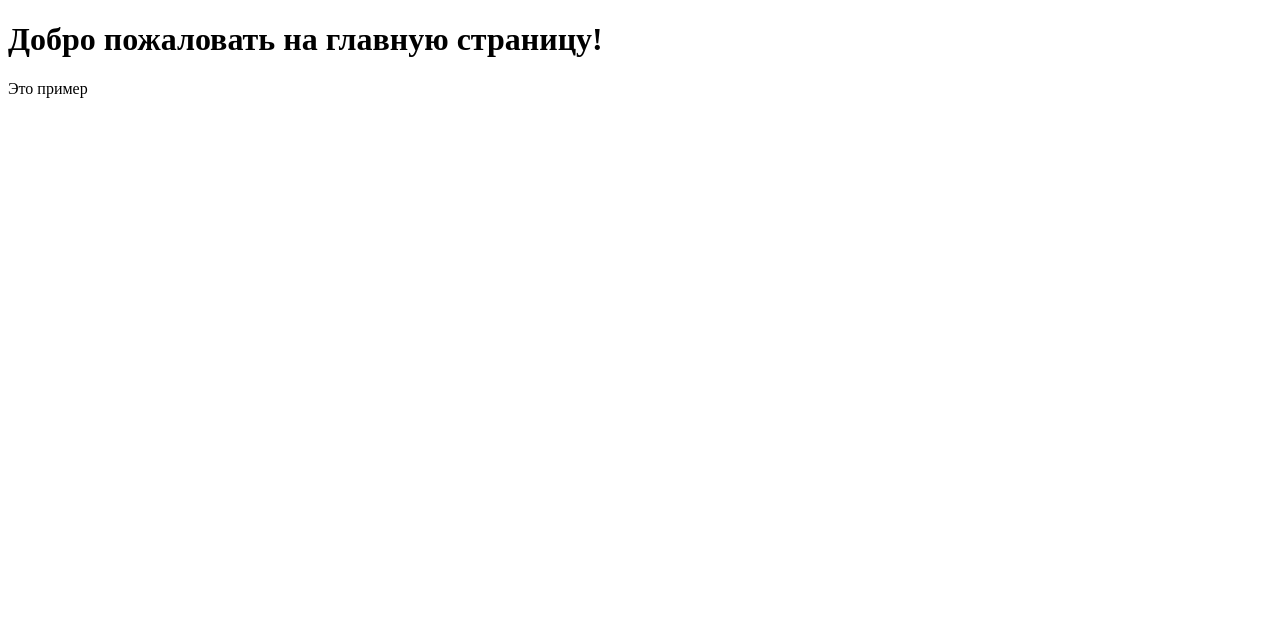
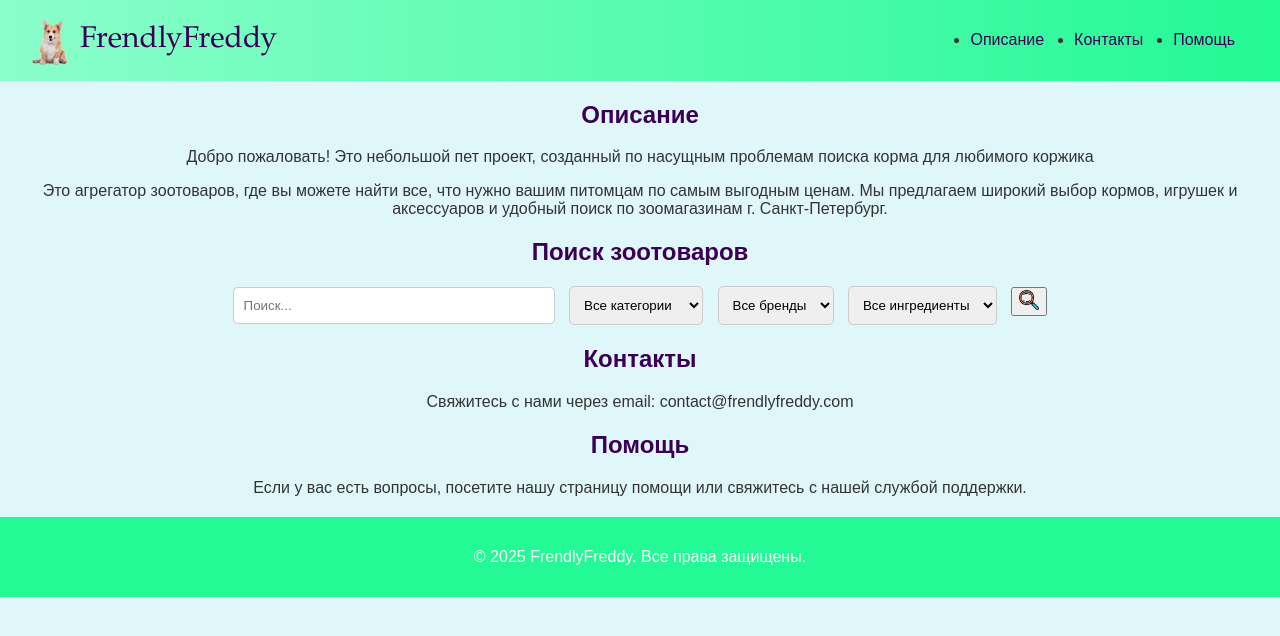
Before and after one commit to Elizabeth-Lukina/FrendlyFreddy_new, a Django app: page / in a window 1280 px wide. Shown: the top 636 px of the page. Run offline with Django 4.2, Linux system fonts and the light colour scheme.

Commit message:
edit main template

```diff
--- a/mysite/mysite/settings.py
+++ b/mysite/mysite/settings.py
@@ -116,7 +116,7 @@ USE_TZ = True
 # https://docs.djangoproject.com/en/4.2/howto/static-files/
 
 STATIC_URL = 'static/'
-
+STATICFILES_DIRS = [os.path.join(BASE_DIR, 'static')]
 # Default primary key field type
 # https://docs.djangoproject.com/en/4.2/ref/settings/#default-auto-field
 
--- /dev/null
+++ b/mysite/static/polls/styles.css
@@ -0,0 +1,107 @@
+body {
+    font-family: Arial, sans-serif;
+    margin: 0;
+    padding: 0;
+    background-color: #e0f7fa; /* Например, светлый небесно-голубой цвет */
+    color: #333;
+}
+
+header {
+    display: flex;
+    justify-content: space-between;
+    align-items: center;
+    background: linear-gradient(to right, #7cffc2d8, #23f995);
+    padding: 15px 30px;
+}
+
+.logo {
+    display: flex;
+    align-items: center;
+    font-size: 30px;
+    color: #3b0056;
+    font-family: 'Garamond', 'Brush Script MT', cursive;
+}
+
+.logo-image {
+    width: 40px;
+    margin-right: 10px;
+}
+
+.nav-menu {
+    display: flex;
+}
+
+.nav-menu li {
+    margin: 0 15px;
+}
+
+.nav-menu a {
+    text-decoration: none;
+    color: #3b0056;
+    transition: color 0.3s;
+}
+
+.nav-menu a:hover {
+    color: #6aff8d;
+}
+
+.menu-toggle {
+    display: none; /* Скрываем, если не нужно */
+    cursor: pointer;
+}
+
+h1, h2 {
+    color: #3b0056;
+    text-align: center;
+}
+
+#search {
+    margin: 20px 0;
+    text-align: center;
+}
+
+.search-container input {
+    padding: 15px; /* Увеличиваем отступы */
+    border: 1px solid #ccc;
+    border-radius: 5px;
+    margin-right: 10px;
+    width: 300px; /* Увеличиваем ширину строки поиска */
+}
+
+.search-container input {
+    padding: 10px;
+    border: 1px solid #ccc;
+    border-radius: 5px;
+    margin-right: 10px;
+}
+
+.search-container select {
+    padding: 10px;
+    border: 1px solid #ccc;
+    border-radius: 5px;
+    margin-right: 10px;
+}
+
+.search-button {
+    background-color: #8aff6a;
+    border: none;
+    border-radius: 5px;
+    cursor: pointer;
+    padding: 10px 15px;
+}
+
+.search-icon {
+    width: 20px; /* Установите размер иконки лупы */
+}
+
+.centered-section {
+    text-align: center;
+    margin: 20px 0;
+}
+
+footer {
+    text-align: center;
+    padding: 15px;
+    background: #23f995;
+    color: white;
+}
--- a/mysite/templates/polls/main_page.html
+++ b/mysite/templates/polls/main_page.html
@@ -1,11 +1,72 @@
+{% load static %}
+
 <!DOCTYPE html>
-<html lang="en">
+<html lang="ru">
 <head>
     <meta charset="UTF-8">
+    <meta name="viewport" content="width=device-width, initial-scale=1.0">
     <title>FrendlyFreddy</title>
+    <link rel="stylesheet" href="{% static 'polls/styles.css' %}">
 </head>
 <body>
-       <h1>Добро пожаловать на главную страницу!</h1>
-       <p>Это пример </p>
-   </body>
-   </html>
+    <header>
+        <div class="logo">
+            <img src="{% static 'polls/img/корги.png'%}" alt="Коржик" class="logo-image"> FrendlyFreddy
+        </div>
+        <nav>
+            <div class="menu-toggle">&#9776;</div>
+            <ul class="nav-menu">
+                <li><a href="#description">Описание</a></li>
+                <li><a href="#contacts">Контакты</a></li>
+                <li><a href="#help">Помощь</a></li>
+            </ul>
+        </nav>
+    </header>
+
+    <main>
+        <section id="description" class="centered-section">
+            <h2>Описание</h2>
+            <p>Добро пожаловать! Это небольшой пет проект, созданный по насущным проблемам поиска корма для любимого коржика</p>
+            <p>Это агрегатор зоотоваров, где вы можете найти все, что нужно вашим питомцам по самым выгодным ценам. Мы предлагаем широкий выбор кормов,
+                игрушек и аксессуаров и удобный поиск по зоомагазинам г. Санкт-Петербург.</p>
+        </section>
+
+        <section id="search">
+            <h1>Поиск зоотоваров</h1>
+            <div class="search-container">
+                <input type="text" placeholder="Поиск...">
+                <select id="food-type">
+                    <option value="all">Все категории</option>
+                    <option value="dry">Сухой корм</option>
+                    <option value="wet">Влажный корм</option>
+                </select>
+                <select id="brand">
+                    <option value="all">Все бренды</option>
+                    <option value="brand1">Бренд 1</option>
+                    <option value="brand2">Бренд 2</option>
+                </select>
+                <select id="ingredients">
+                    <option value="all">Все ингредиенты</option>
+                    <option value="salmon">Лосось</option>
+                    <option value="chicken">Курица</option>
+                </select>
+                <button id="search-button"><img src="{% static 'polls/img/лупа.png'%}" alt="Поиск" class="search-icon"></button>
+            </div>
+        </section>
+
+        <section id="contacts" class="centered-section">
+            <h2>Контакты</h2>
+            <p>Свяжитесь с нами через email: contact@frendlyfreddy.com</p>
+        </section>
+
+        <section id="help" class="centered-section">
+            <h2>Помощь</h2>
+            <p>Если у вас есть вопросы, посетите нашу страницу помощи или свяжитесь с нашей службой поддержки.</p>
+        </section>
+    </main>
+
+    <footer>
+        <p>&copy; 2025 FrendlyFreddy. Все права защищены.</p>
+    </footer>
+</body>
+</html>
```
Also changed, not shown: mysite/static/polls/script.js (added, +13 -0 lines), mysite/static/polls/img/корги.png (added), mysite/static/polls/img/лупа.png (added).
